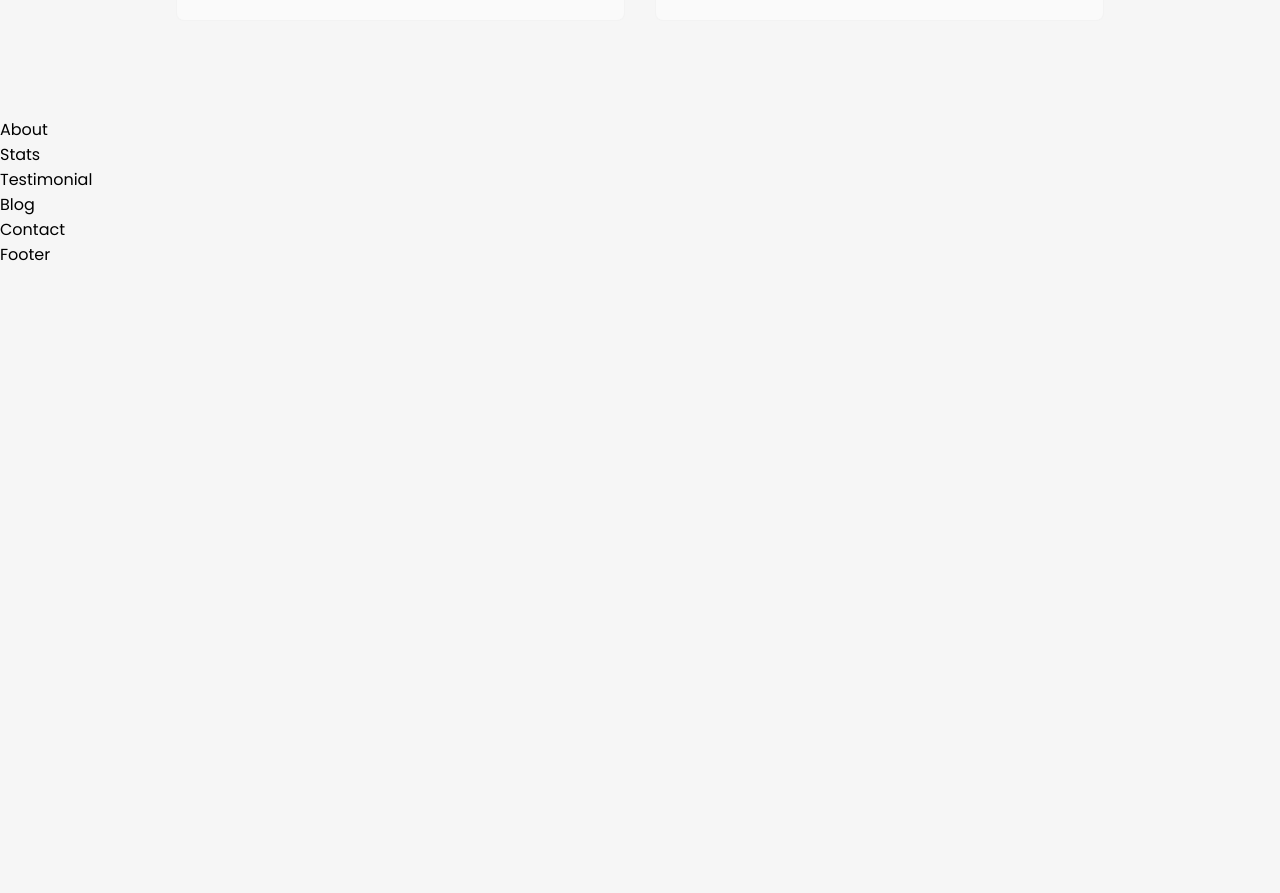
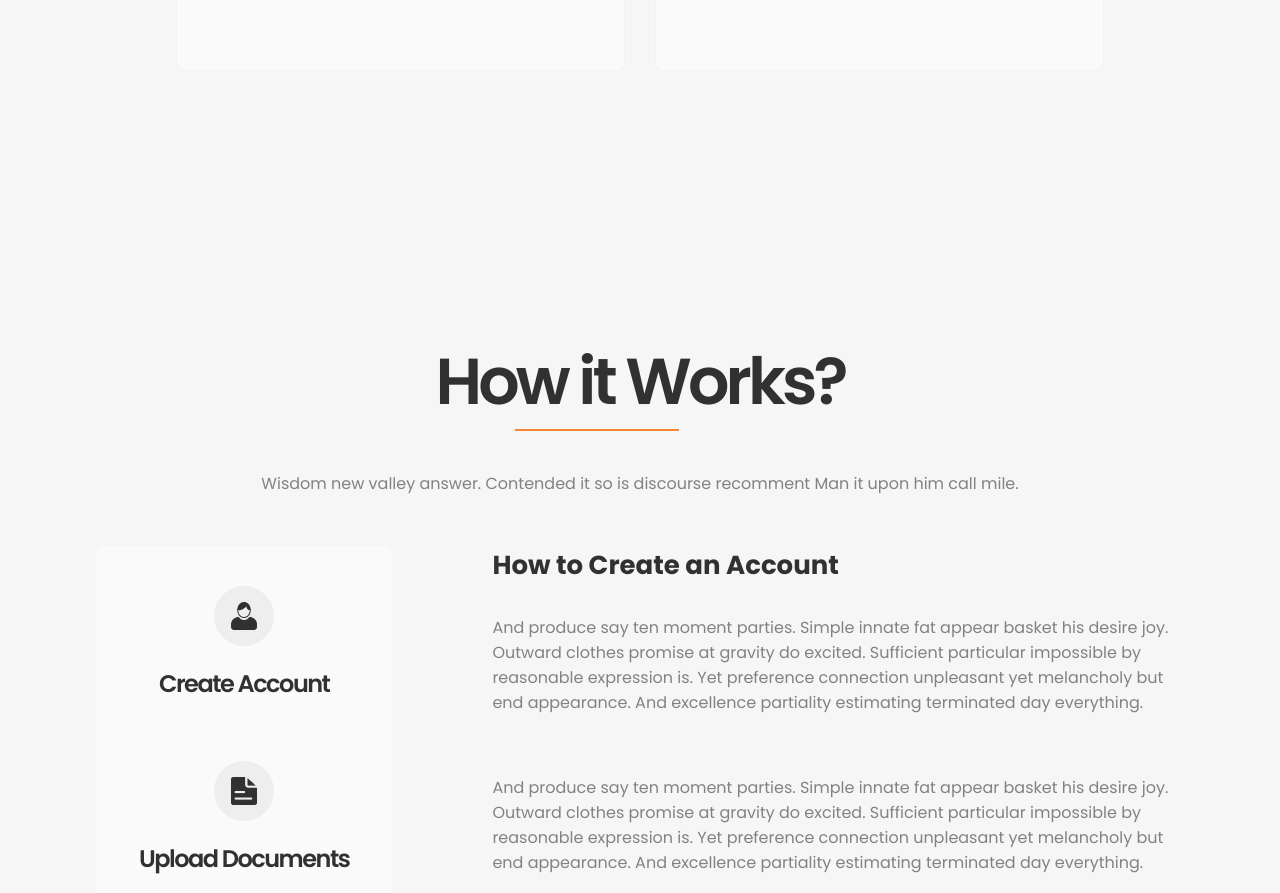
Before and after one commit to tisanyada/figged_02, a React (Vite) app: page / in a window 1280 px wide. Shown: the part 1904-2797 px from the top of the page. Before the commit the page ends 2171 px from the top, so only its background shows below. Built offline with nearby package versions, Linux system fonts and the light colour scheme.

Commit message:
added about section -responsive

```diff
--- a/index.html
+++ b/index.html
@@ -4,7 +4,7 @@
     <meta charset="UTF-8" />
     <link rel="icon" type="image/svg+xml" href="/src/favicon.svg" />
     <meta name="viewport" content="width=device-width, initial-scale=1.0" />
-    <title>Digiency - Home</title>
+    <title>Digi.Business - Home</title>
   </head>
   <body>
     <div id="root"></div>
--- /dev/null
+++ b/src/components/About.jsx
@@ -0,0 +1,74 @@
+import styled from "styled-components"
+
+
+export const AboutContainer = styled.div`
+    width: 100%;
+    display: flex;
+    justify-content: space-between;
+    align-items: start;
+    column-gap: 100px;
+    margin-top: 50px;
+`
+
+export const AboutLeftCol = styled.div`
+    width: 30%;
+    display: flex;
+    flex-direction: column;
+    background-color: #fafafa;
+    border-radius: 10px;
+
+    .process{
+        display: flex;
+        flex-direction: column;
+        align-items: center;
+        margin: 20px auto;
+
+        .avatar {
+            display: flex;
+            flex-direction: column;
+            justify-content: center;
+            align-items: center;
+            width: 60px;
+            height: 60px;
+            background: var(--gray);
+            border-radius: 50%;
+            margin: 20px auto;
+        }
+
+        h4{
+            font-weight: 600;
+            letter-spacing: -1.5px;
+            position: relative;
+
+            &:hover::before {
+                position: absolute;
+                content: "";
+                bottom: 0;
+                margin-left: 40px;
+                width: 35%;
+                text-align: center;
+                border-bottom: 2px solid var(--orange);
+            }
+        }
+    }
+`
+
+export const AboutRightCol = styled.div`
+    width: 70%;
+    display: flex;
+    flex-direction: column;
+
+
+    h4 {
+        font-size: 26px;
+        font-weight: 700;
+    }
+
+    p {
+        margin: 30px auto;
+    }
+
+    #buttons {
+        margin-top: 100px;
+    }
+`
--- a/src/components/Utils.jsx
+++ b/src/components/Utils.jsx
@@ -43,7 +43,7 @@ export const Logo = styled.a`
 
 export const Button = styled(motion.button)`
     outline: none;
-    border: none;
+    /* border: 0; */
     font-size: 16px;
     cursor: pointer;
 
@@ -58,12 +58,17 @@ export const Button = styled(motion.button)`
     box-shadow: ${(props) => props.shadow === 1 && '0px 30px 30px rgba(99, 122, 166, 0.1)'};
     box-shadow: ${(props) => props.shadow === 2 && '0px 10px 30px -10px rgba(0, 0, 0, 0.5)'};
     border-radius: ${(props) => props.radius ? `${props.radius}px` : '10px'};
+    border: ${(props)=> props.border ? `
+        border: ${props.border}px solid ${props.color};
+    `: `
+        none;
+    `};
 
     ${(props) => props.inputBtn && `
         position: absolute;
         right: 10px;
         top: 30px;
-        `}
+    `};
 `
 
 export const ButtonIconed = styled(motion.button)`
@@ -111,8 +116,8 @@ export const ClientCard = styled.div`
     `}
 
     img {
-        width: 60px;
-        height: 60px;
+        width: 80px;
+        /* height: 60px; */
         border-radius: 50%;
         border: 2px solid #DEDEDE;
         margin-right: 10px;
@@ -133,7 +138,7 @@ export const ClientCard = styled.div`
 
 export const SectionHeader = styled.div`
     text-align: center;
-    margin-top: 100px;
+    margin-top: 150px;
 
     h2 {
         font-size: 65px;
--- a/src/constants/images.js
+++ b/src/constants/images.js
@@ -7,6 +7,7 @@ import client from '@/assets/client-1.png'
 import decorator1 from '@/assets/decorator-1.png'
 import decorator2 from '@/assets/decorator-2.png'
 import decorator3 from '@/assets/decorator-3.png'
+import decorator4 from '@/assets/decorator-4.png'
 import heroimage from '@/assets/heroimage.png'
 import homebg1 from '@/assets/homebg-1.png'
 import homebg2 from '@/assets/homebg-2.png'
@@ -33,6 +34,7 @@ export default {
     decorator1,
     decorator2,
     decorator3,
+    decorator4,
     heroimage,
     homebg1,
     homebg2,
--- a/src/container/About/About.jsx
+++ b/src/container/About/About.jsx
@@ -1,9 +1,77 @@
+import { AboutContainer, AboutLeftCol, AboutRightCol } from "@/components/About"
+import { ButtonGroup } from "@/components/Home"
+import { Button, SectionHeader, Wrapper } from "@/components/Utils"
+import images from "@/constants/images"
 
 
 const About = () => {
-  return (
-	<div>About</div>
-  )
+	return (
+		<Wrapper id="about">
+			<SectionHeader>
+				<h2>How it Works?</h2>
+				<p className="lead">Wisdom new valley answer. Contended it so is discourse recomment Man it upon him call mile.</p>
+			</SectionHeader>
+
+			<AboutContainer>
+				<AboutLeftCol>
+					<div className="process">
+						<div className="avatar">
+							<img src={images.icons_user} />
+						</div>
+						<h4>Create Account</h4>
+					</div>
+					<div className="process">
+						<div className="avatar">
+							<img src={images.icons_file} />
+						</div>
+						<h4>Upload Documents</h4>
+					</div>
+					<div className="process">
+						<div className="avatar">
+							<img src={images.icons_search} />
+						</div>
+						<h4>Search Services</h4>
+					</div>
+					<div className="process">
+						<div className="avatar">
+							<img src={images.icons_verify} />
+						</div>
+						<h4>Apply</h4>
+					</div>
+				</AboutLeftCol>
+
+				<AboutRightCol>
+					<h4>How to Create an Account</h4>
+					<p className="lead">
+						And produce say ten moment parties. Simple innate fat appear basket his desire joy.
+						Outward clothes promise at gravity do excited. Sufficient particular impossible by reasonable expression is. Yet preference connection unpleasant yet melancholy but end appearance. And excellence partiality estimating terminated day everything.
+					</p>
+					<p className="lead">
+						And produce say ten moment parties. Simple innate fat appear basket his desire joy.
+						Outward clothes promise at gravity do excited. Sufficient particular impossible by reasonable expression is. Yet preference connection unpleasant yet melancholy but end appearance. And excellence partiality estimating terminated day everything.
+					</p>
+
+					<ButtonGroup id="buttons">
+						<Button
+							bg="orange"
+							fw={600}
+							type={1}
+							shadow={2}
+							radius={50}
+						>Create Account</Button>
+						<Button
+							color="black02"
+							border={0.4}
+							fw={600}
+							type={3}
+							shadow={2}
+							radius={50}
+						>Learn More</Button>
+					</ButtonGroup>
+				</AboutRightCol>
+			</AboutContainer>
+		</Wrapper>
+	)
 }
 
 export default About
--- a/src/theme.js
+++ b/src/theme.js
@@ -49,26 +49,32 @@ export const GlobalStyles = createGlobalStyle`
     h1 {
         font-size: 100px;
         font-weight: 800;
+        color: var(--black01);
     }
     h2 {
         font-size: 65px;
         font-weight: 600;
+        color: var(--black01);
     }
     h3 {
         font-size: 60px;
         font-weight: 600;
+        color: var(--black01);
     }
     h4 {
         font-size: 24px;
         font-weight: 500;
+        color: var(--black01);
     }
     h5 {
         font-size: 22px;
         font-weight: 500;
+        color: var(--black01);
     }
     h6 {
         font-size: 20px;
         font-weight: 600;
+        color: var(--black01);
     }
     p {
         font-size: 16px;
```
Also changed, not shown: 1 other file (tests, documents, lock files or other folders).
